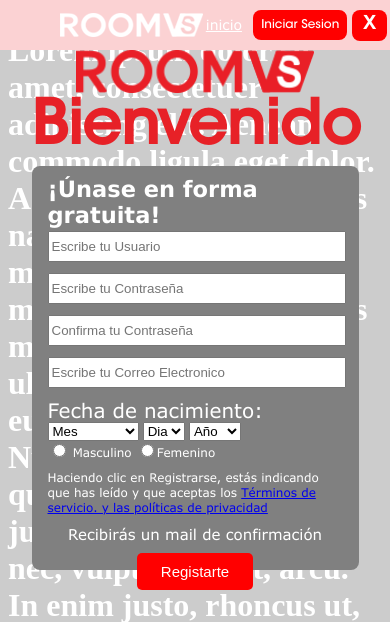
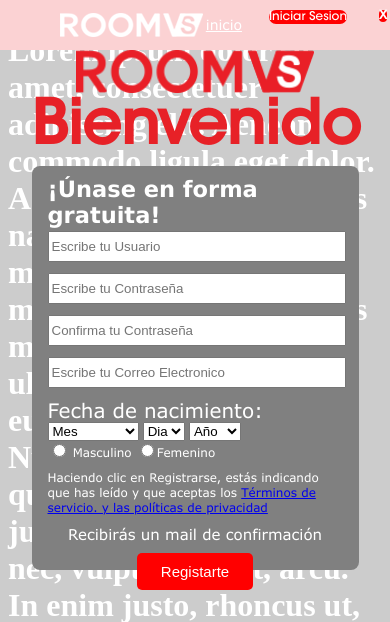
Before and after one commit to wilsonromero1/room2, a PHP site: page / in a window 390 px wide. Shown: the top 622 px of the page. Run offline with PHP 8.4, Linux system fonts and the light colour scheme.

Commit message:
botones
botones

```diff
--- a/css/responsive/r-style-index.css
+++ b/css/responsive/r-style-index.css
@@ -4,17 +4,21 @@
     padding-top: 50px; /*mueve el logo, bienvenido y formulario*/
     }
     button.inisesion{
-        position: absolute;
         top:1%;
         right:11%;
-        padding: 2% 2% ;
-
-        }
+        padding-top:0%;
+        padding-bottom: 0%;
+        padding-left: 0%;
+        padding-right: 0%
+                }
    a.cerrar{
-  top:1%;
-  padding: 1.6% 3%;
-       font-size: 18px;
-       font-weight: 600;
+       top:1%;
+       padding: 2% 2%;
+       font-size: 12px;
+       padding-top:0%;
+       padding-bottom: 0%;
+       padding-left: 0%;
+       padding-right: 0%
     /* relativo al :hover del buttom X  */
  }
                 }
```
